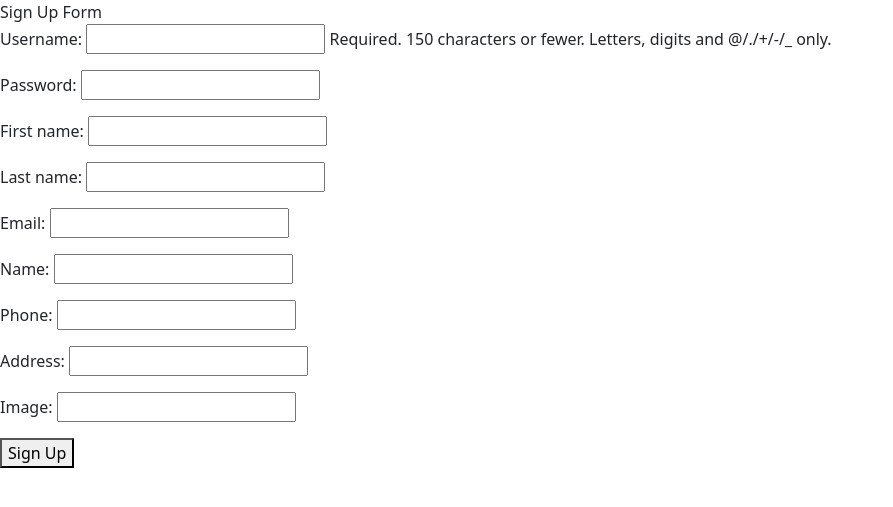
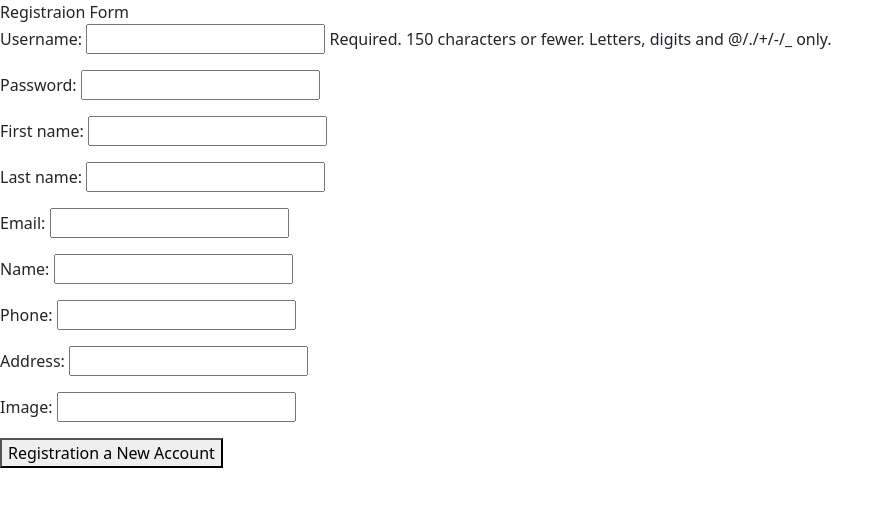
Before and after one commit to Cloner22/foodtasker1, a Django app: page /restaurant/sign_up in a window 1280 px wide. Shown: the top 507 px of the page, without its empty margins (0-893 px from the left). Run offline with Django 5.2, Linux system fonts and the light colour scheme.

Commit message:
update sign up

```diff
--- a/coreapp/templates/restaurant/sign_up.html
+++ b/coreapp/templates/restaurant/sign_up.html
@@ -17,12 +17,12 @@
     ></script>
   </head>
   <body>
-    Sign Up Form
+    Registraion Form
 
     <form action="" method="post" enctype="multipart/form-data">
       {% csrf_token %} {{user_form.as_p}} {{restaurant_form.as_p}}
 
-      <button type="submit">Sign Up</button>
+      <button type="submit">Registration a New Account</button>
     </form>
   </body>
 </html>
```
